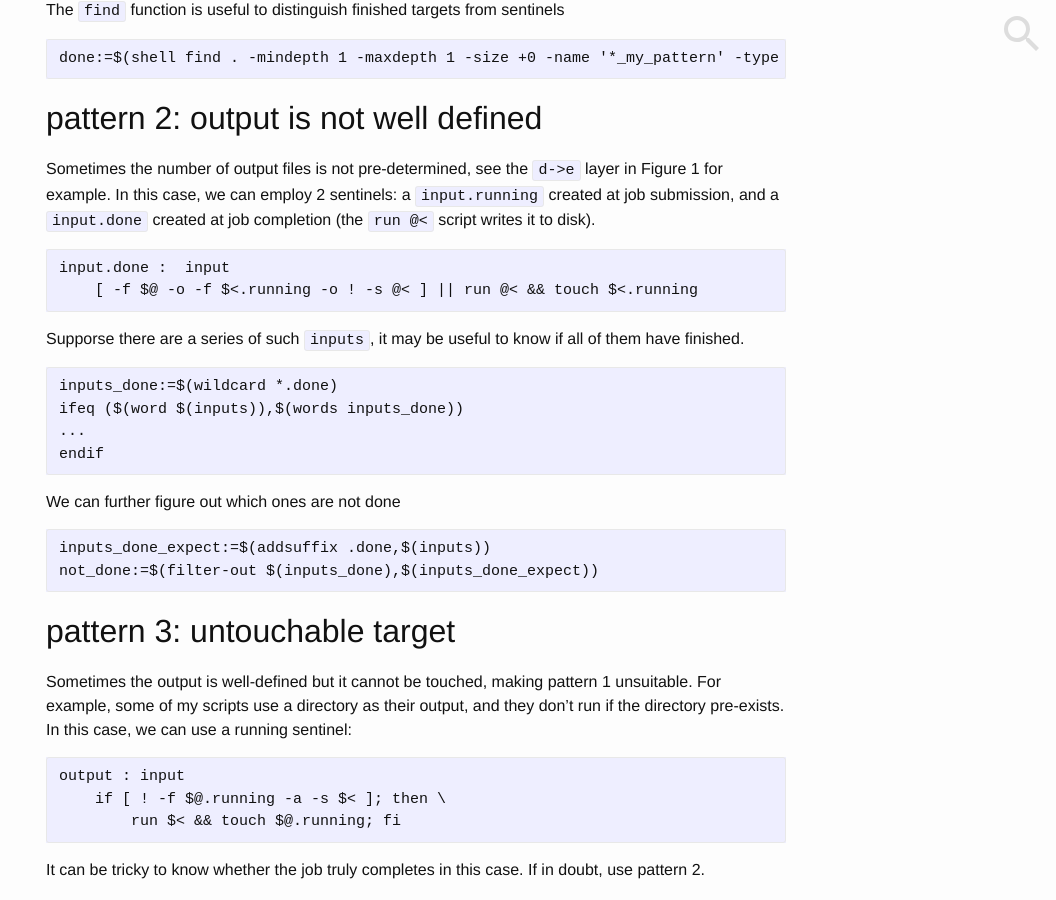
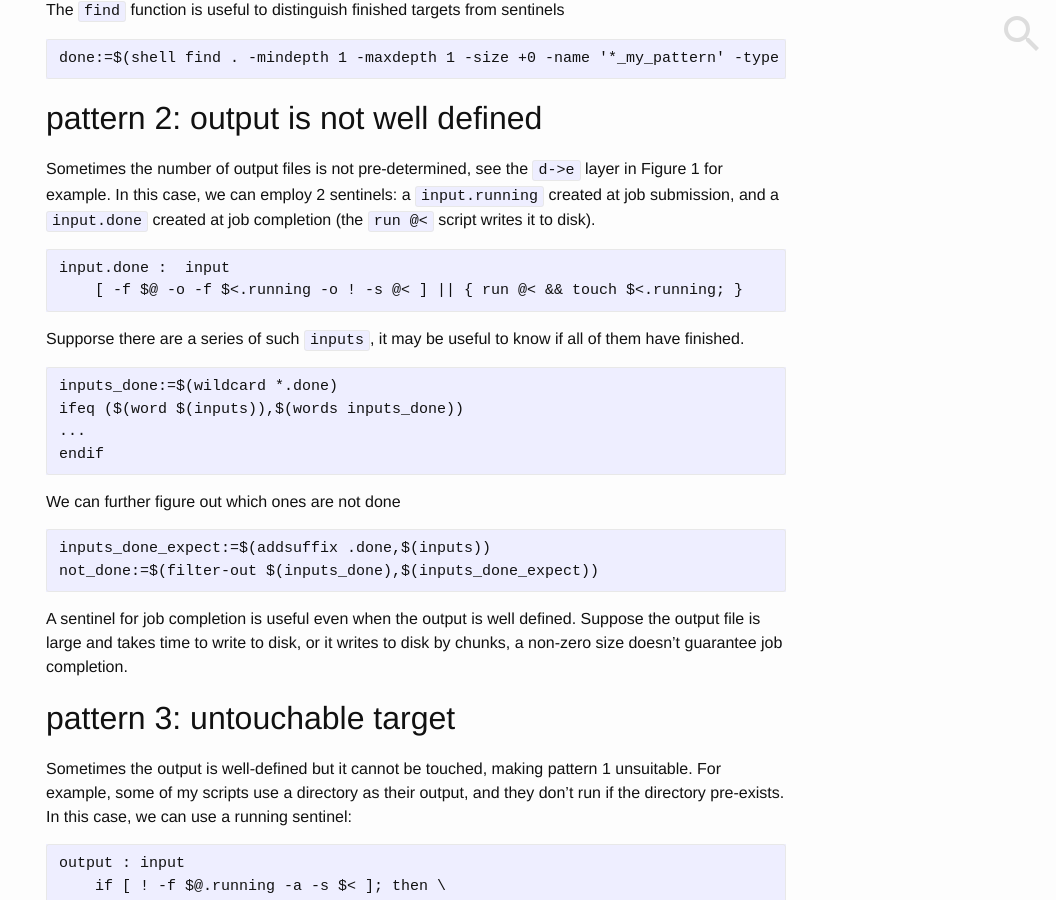
Before and after one commit to nosarthur/nosarthur.github.io, a Jekyll site: the page built from _posts/2021-10-17-makefile-workflow.md, in a window 1280 px wide and 900 px high, scrolled down 1887 px. Shown: the whole window, without its empty margins (224-1280 px from the left). Built offline with Jekyll 4.4.1, drawn with Linux system fonts in a browser that asks for light colours; comment, search, counter and statistics services are not loaded; some of the changed text lies outside the part shown.

Commit message:
fix || error in makefile post

````diff
--- a/_posts/2021-10-17-makefile-workflow.md
+++ b/_posts/2021-10-17-makefile-workflow.md
@@ -36,7 +36,7 @@ failed job, preventing re-submission to occur.
 
 ```
 output : input
-    [ -f $@ -o ! -s $< ] || run @< && touch $@
+    [ -f $@ -o ! -s $< ] || { run @< && touch $@; }
 ```
 
 Note that `-s @<` checks if `input` is a merely sentinel.
@@ -79,7 +79,7 @@ and a `input.done` created at job completion
 (the `run @<` script writes it to disk).
 ```
 input.done :  input
-    [ -f $@ -o -f $<.running -o ! -s @< ] || run @< && touch $<.running
+    [ -f $@ -o -f $<.running -o ! -s @< ] || { run @< && touch $<.running; }
 ```
 
 Supporse there are a series of such `inputs`, it may be useful to know if all
@@ -96,6 +96,10 @@ We can further figure out which ones are not done
 inputs_done_expect:=$(addsuffix .done,$(inputs))
 not_done:=$(filter-out $(inputs_done),$(inputs_done_expect))
 ```
+
+A sentinel for job completion is useful even when the output is well defined.
+Suppose the output file is large and takes time to write to disk, or it writes
+to disk by chunks, a non-zero size doesn't guarantee job completion.
 
 ## pattern 3: untouchable target
 Sometimes the output is well-defined but it cannot be touched, making
````
Also changed, not shown: _drafts/makefile-cheat.md (+6 -7 lines).
